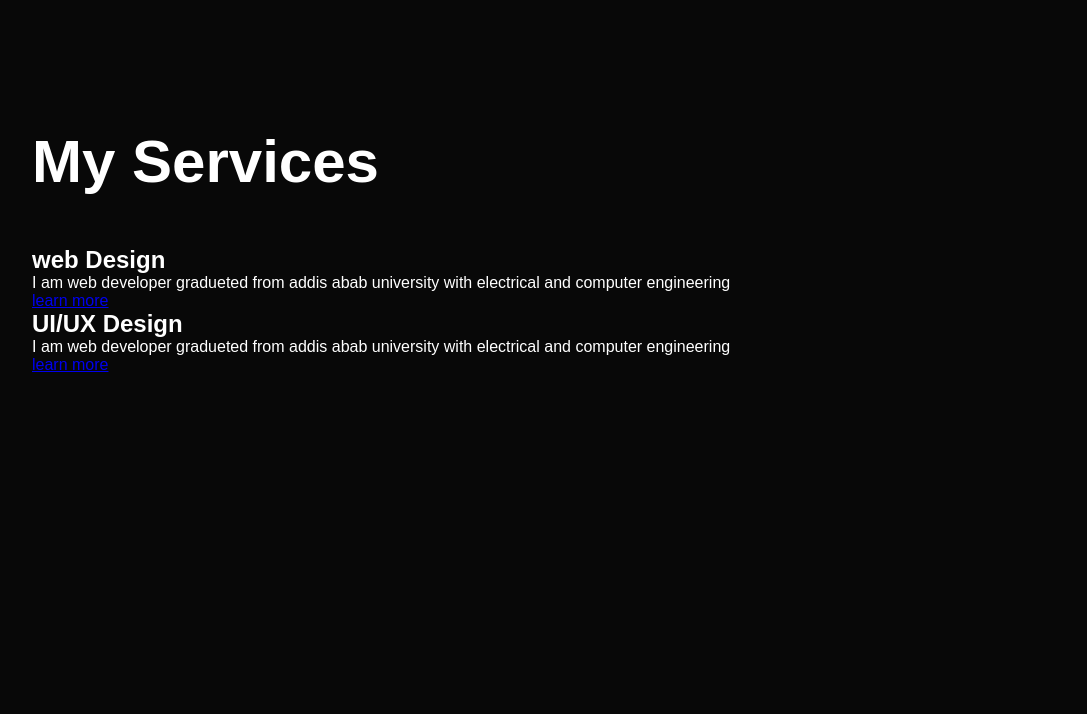
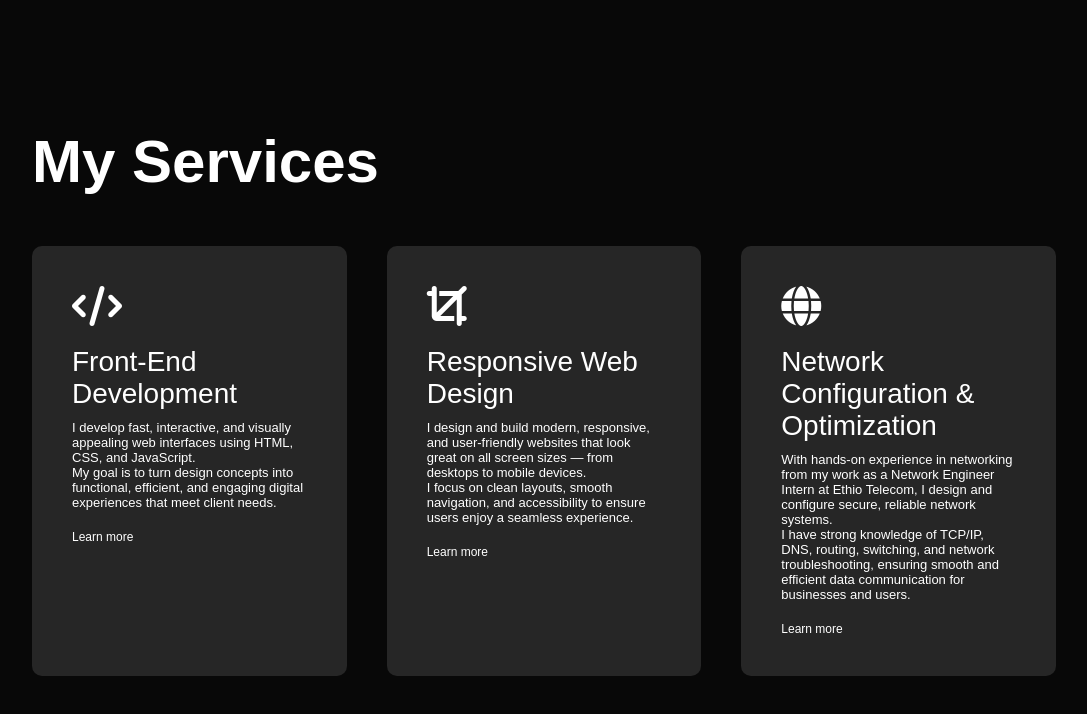
Before and after one commit to MuhammedHaji/portfolio, a plain HTML site: page index.html in a window 1280 px wide. Shown: the part 1361-2075 px from the top of the page, without its empty margins (96-1183 px from the left). Before the commit the page ends 1775 px from the top, so only its background shows below. Drawn offline with Linux system fonts and the light colour scheme.

Commit message:
new feuture added

```diff
--- a/index.html
+++ b/index.html
@@ -5,6 +5,7 @@
     <meta name="viewport" content="width=device-width, initial-scale=1.0">
     <title>Personal Portfolio</title>
 <link rel="stylesheet" href="style.css">
+<script src="https://kit.fontawesome.com/e8978a5b39.js" crossorigin="anonymous"></script>
 </head>
 <body>
     <div id="header">
@@ -86,17 +87,25 @@
             <h1 class="sub-title">My Services</h1>
             <div class="services-list">
                 <div>
-                    <h2>web Design</h2>
-                    <p>I am web developer gradueted from addis abab university with electrical and computer engineering</p>
-                    <a href="#">learn more</a>
+                    <i class="fa-solid fa-code"></i>
+                    <h2>Front-End Development</h2>
+                    <p>I develop fast, interactive, and visually appealing web interfaces using HTML, CSS, and JavaScript. <br>My goal is to turn design concepts into functional, efficient, and engaging digital experiences that meet client needs.</p>
+                    <a href="#">Learn more</a>
                 </div>
+                <div>
+                    <i class="fa-solid fa-crop"></i>
+                    <h2>Responsive Web Design</h2>
+                    <p>I design and build modern, responsive, and user-friendly websites that look great on all screen sizes — from desktops to mobile devices. <br>I focus on clean layouts, smooth navigation, and accessibility to ensure users enjoy a seamless experience.</p>
+                    <a href="#">Learn more</a>
+                </div>
+                <div>
+                    <i class="fa-solid fa-globe"></i>
+                    <h2>Network Configuration & Optimization</h2>
+                    <p>With hands-on experience in networking from my work as a Network Engineer Intern at Ethio Telecom, I design and configure secure, reliable network systems. <br>I have strong knowledge of TCP/IP, DNS, routing, switching, and network troubleshooting, ensuring smooth and efficient data communication for businesses and users.</p>
+                    <a href="#">Learn more</a>
+                </div>
+            </div>
 
-            </div>
-            <div>
-                    <h2>UI/UX Design</h2>
-                    <p>I am web developer gradueted from addis abab university with electrical and computer engineering</p>
-                    <a href="#">learn more</a>
-                </div>
         </div>
      </div>
     <!-- <script>
--- a/style.css
+++ b/style.css
@@ -150,4 +150,37 @@ transition: 0.5s;
     grid-template-columns: repeat(auto-fit,minmax(250px,1fr));
     grid-gap: 40px;
     margin-top: 50px;
+
 }
+.services-list div{
+    background: #262626;
+    padding: 40px;
+    font-size: 13px;
+    font-weight: 300;
+    border-radius: 10px;
+    transition: background 0.5s, transform 0.5s;
+
+
+
+}
+.services-list div i{
+    font-size: 40px;
+    margin-bottom: 20px;
+
+}
+.services-list div h2{
+    font-size: 28px;
+    margin-bottom: 10px;
+    font-weight: 500;
+}
+.services-list div a{
+    text-decoration: none;
+    color: #fff;
+    font-size: 12px;
+    margin-top: 20px;
+    display: inline-block;
+}
+.services-list div :hover{
+    color: #ff004f;
+    transform: translateY(-10px);
+}
```
